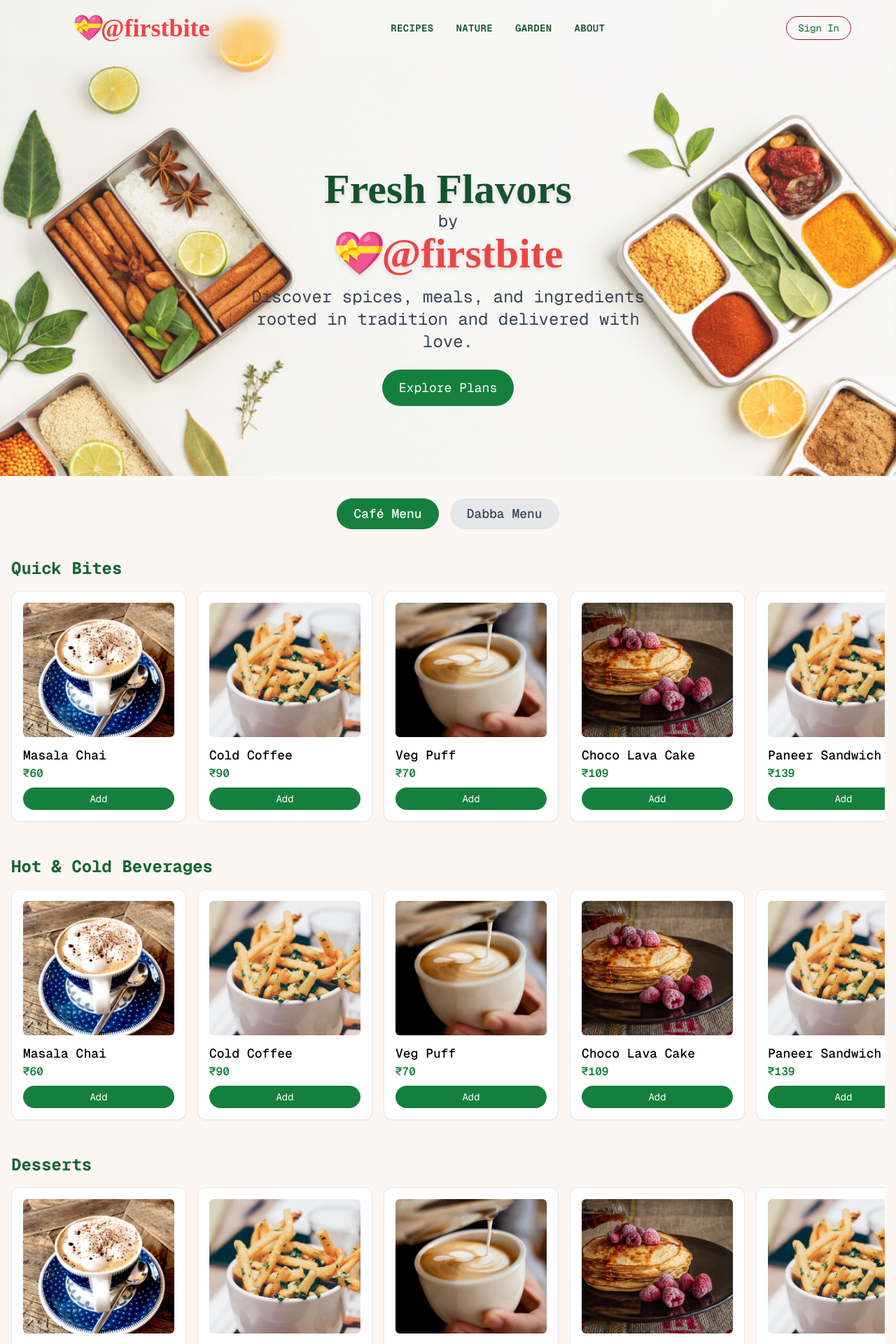
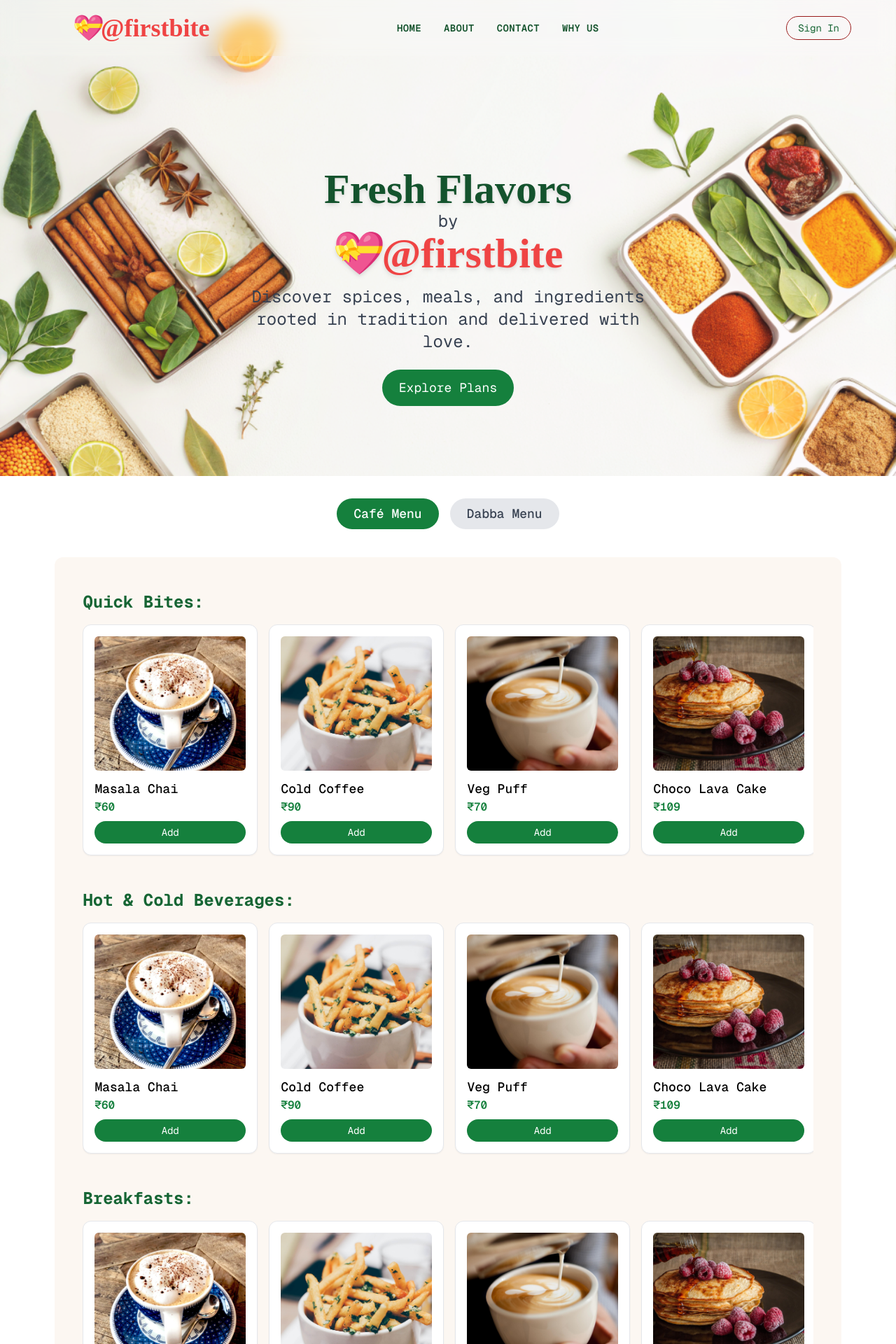
Before and after one commit to Bharath-Dubbaka/firstbite-web, a Next.js app: page / in a window 1280 px wide. Shown: the top 1920 px of the page at 70% size. Built offline with nearby package versions, Linux system fonts and the light colour scheme.

Commit message:
made chnages on folder structure and some UI changes

```diff
--- /dev/null
+++ b/src/app/about/page.jsx
@@ -0,0 +1,13 @@
+import React from "react";
+
+const About = () => {
+   return (
+      <div>
+         <div>About</div> <div>About</div> <div>About</div> <div>About</div>{" "}
+         <div>About</div> <div>About</div> <div>About</div> <div>About</div>{" "}
+         <div>About</div> <div>About</div>
+      </div>
+   );
+};
+
+export default About;
--- /dev/null
+++ b/src/app/contact/page.jsx
@@ -0,0 +1,7 @@
+import React from "react";
+
+const Contact = () => {
+   return <div>Contact</div>;
+};
+
+export default Contact;
--- a/src/app/globals.css
+++ b/src/app/globals.css
@@ -31,3 +31,23 @@ body {
    scrollbar-width: none;
 } */
 /* primary */
+
+::-webkit-scrollbar {
+   width: 3px;
+   height: 3px;
+}
+/* Track */
+::-webkit-scrollbar-track {
+   /* box-shadow: inset 0 0 5px grey; */
+   background: transparent;
+   border-radius: 15px;
+}
+/* Handle */
+::-webkit-scrollbar-thumb {
+   background: green;
+   border-radius: 6px;
+}
+/* Handle on hover */
+::-webkit-scrollbar-thumb:hover {
+   background: teal;
+}
--- a/src/app/layout.js
+++ b/src/app/layout.js
@@ -3,6 +3,7 @@ import { GeistSans } from "geist/font/sans";
 import { GeistMono } from "geist/font/mono";
 
 import "./globals.css";
+import Header from "../components/Header";
 
 // Assign them to your variables
 const geistSans = GeistSans;
@@ -20,6 +21,8 @@ export default function RootLayout({ children }) {
          <body
             className={`${geistSans.className} ${geistMono.className} antialiased`}
          >
+            <Header />
+
             {children}
          </body>
       </html>
--- a/src/app/page.js
+++ b/src/app/page.js
@@ -1,15 +1,14 @@
 "use client";
 
 import { useState, useEffect, useRef } from "react"; // Added useRef
-import Hero from "./components/Hero";
-import Header from "./components/Header";
-import Menus from "./components/MainMenus";
+import Hero from "../components/Hero";
+import Header from "../components/Header";
+import Menus from "../components/MainMenus";
 
 export default function Home() {
    return (
       <div className="bg-gray-900 text-white">
          <div>
-            <Header />
             <Hero />
             <Menus />
             <div className="pb-20 bg-white"></div>
--- /dev/null
+++ b/src/app/whyus/page.jsx
@@ -0,0 +1,9 @@
+import React from 'react'
+
+const Whyus = () => {
+  return (
+    <div>Whyus</div>
+  )
+}
+
+export default Whyus
--- a/src/app/components/Header.jsx
+++ b/src/components/Header.jsx
@@ -12,20 +12,18 @@ export default function Header() {
 
          {/* Center Nav */}
          <nav className="hidden md:flex gap-8 text-sm uppercase tracking-wide text-green-900 font-semibold">
-            <Link className=" hover:text-red-600" href="#">
-               Recipes
+            <Link className=" hover:text-red-600" href="/">
+               Home
             </Link>
-            <Link className=" hover:text-red-600" href="#">
-               Nature
-            </Link>
-            <Link className=" hover:text-red-600" href="#">
-               Garden
-            </Link>
-            <Link className=" hover:text-red-600" href="#">
+            <Link className=" hover:text-red-600" href="/about">
                About
             </Link>
-
-
+            <Link className=" hover:text-red-600" href="/contact">
+               Contact
+            </Link>
+            <Link className=" hover:text-red-600" href="whyus">
+               Why us
+            </Link>
          </nav>
 
          {/* Right Button */}
--- a/src/app/components/MainMenus.jsx
+++ b/src/components/MainMenus.jsx
@@ -7,8 +7,8 @@ export default function MainMenus() {
    const [activeMenu, setActiveMenu] = useState("cafe");
 
    return (
-      <section className="bg-[#fcf7f2] pt-8 pb-20 px-4">
-         <div className="max-w-7xl mx-auto">
+      <section className="bg-white pt-8 pb-20 px-4 ">
+         <div className="max-w-[90%] mx-auto">
             <div className="flex justify-center gap-4">
                <button
                   onClick={() => setActiveMenu("cafe")}
@@ -32,7 +32,7 @@ export default function MainMenus() {
                </button>
             </div>
 
-            <div className="mt-10">
+            <div className="mt-10 px-10 py-4 bg-[#fcf7f2] backdrop-blur-md rounded-xl">
                {activeMenu === "cafe" ? (
                   <CafeMenuCarousel />
                ) : (
--- a/src/app/components/ui/CafeMenuCarousel.jsx
+++ b/src/components/ui/CafeMenuCarousel.jsx
@@ -2,7 +2,7 @@ import Image from "next/image";
 
 const cafeMenu = [
    {
-      section: "Quick Bites",
+      section: "Quick Bites:",
       items: [
          { name: "Masala Chai", price: 60, image: "/cafe/coffee.jpg" },
          { name: "Cold Coffee", price: 90, image: "/cafe/fries.jpg" },
@@ -17,7 +17,7 @@ const cafeMenu = [
       ],
    },
    {
-      section: "Hot & Cold Beverages",
+      section: "Hot & Cold Beverages:",
       items: [
          { name: "Masala Chai", price: 60, image: "/cafe/coffee.jpg" },
          { name: "Cold Coffee", price: 90, image: "/cafe/fries.jpg" },
@@ -32,7 +32,22 @@ const cafeMenu = [
       ],
    },
    {
-      section: "Desserts",
+      section: "Breakfasts:",
+      items: [
+         { name: "Masala Chai", price: 60, image: "/cafe/coffee.jpg" },
+         { name: "Cold Coffee", price: 90, image: "/cafe/fries.jpg" },
+         { name: "Veg Puff", price: 70, image: "/cafe/latte.jpg" },
+         { name: "Choco Lava Cake", price: 109, image: "/cafe/pancakes.jpg" },
+         { name: "Paneer Sandwich", price: 139, image: "/cafe/fries.jpg" },
+         { name: "Masala Chai", price: 60, image: "/cafe/coffee.jpg" },
+         { name: "Cold Coffee", price: 90, image: "/cafe/fries.jpg" },
+         { name: "Veg Puff", price: 70, image: "/cafe/latte.jpg" },
+         { name: "Choco Lava Cake", price: 109, image: "/cafe/pancakes.jpg" },
+         { name: "Paneer Sandwich", price: 139, image: "/cafe/fries.jpg" },
+      ],
+   },
+   {
+      section: "Desserts:",
       items: [
          { name: "Masala Chai", price: 60, image: "/cafe/coffee.jpg" },
          { name: "Cold Coffee", price: 90, image: "/cafe/fries.jpg" },
@@ -50,7 +65,7 @@ const cafeMenu = [
 
 export default function CafeMenuCarousel() {
    return (
-      <div className="space-y-10 mt-8 text-black">
+      <div className="space-y-10 mt-8 text-black ">
          {cafeMenu.map((group, idx) => (
             <div key={idx}>
                <h3 className="text-2xl font-bold mb-4 text-green-800">
```
Also changed, not shown: src/components/ContactSection.jsx (renamed from src/app/components/ContactSection.jsx), src/components/Hero.jsx (renamed from src/app/components/Hero.jsx), src/components/ui/DabbaMenuAccordion.jsx (renamed from src/app/components/ui/DabbaMenuAccordion.jsx).
